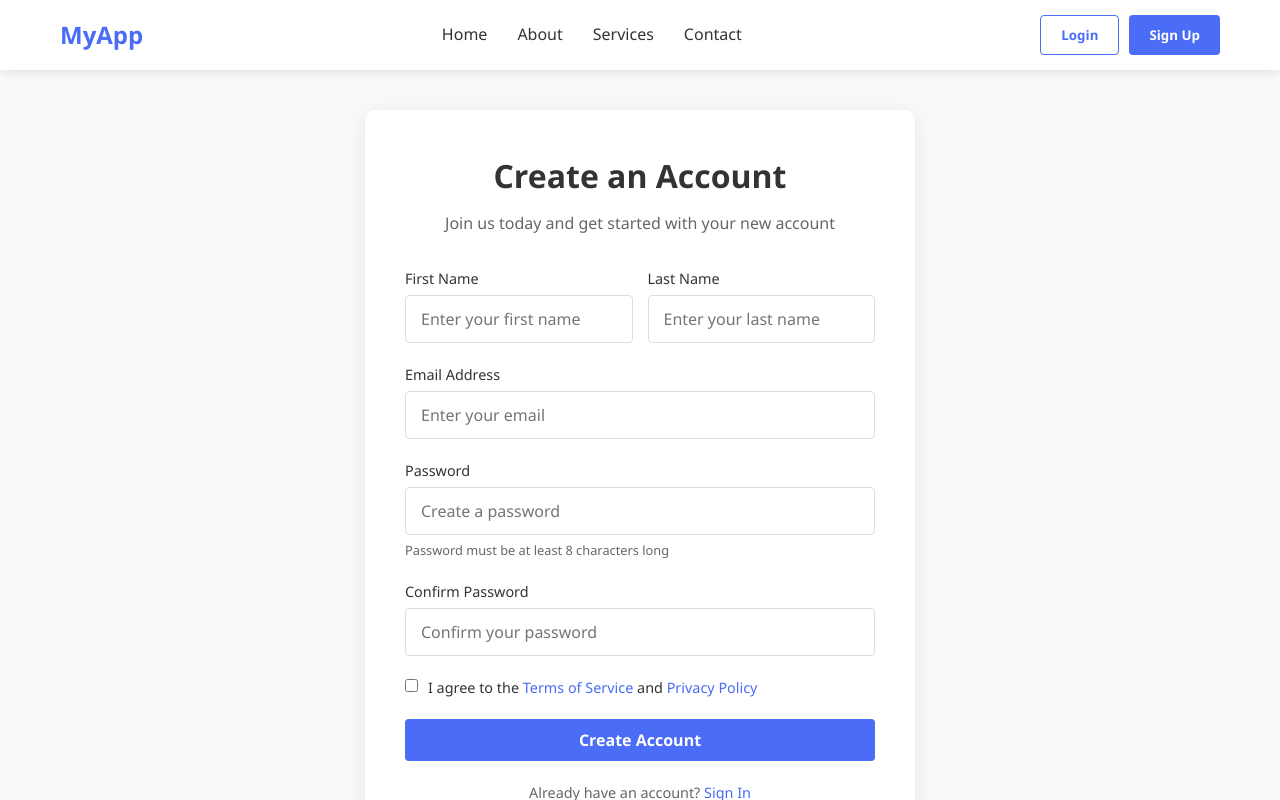
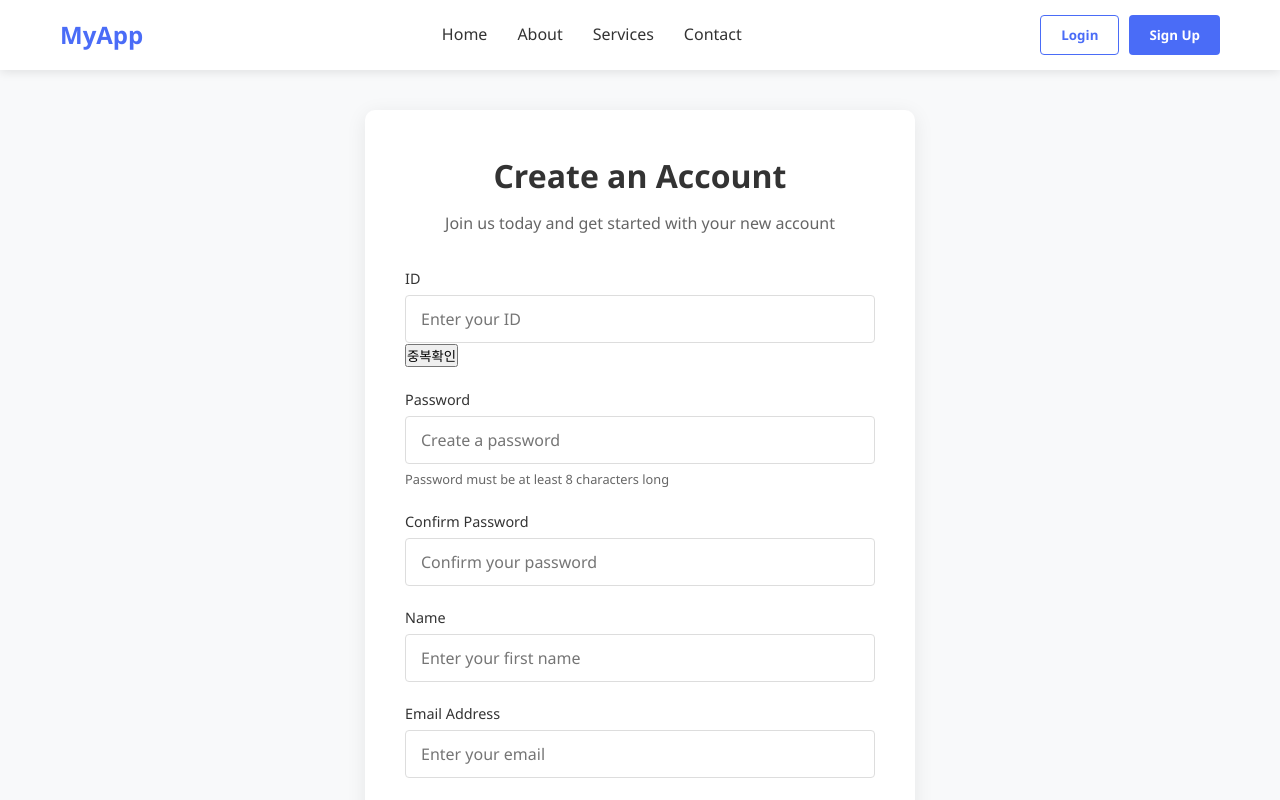
Before and after one commit to hooni-8/React-Template, a React (Create React App) app: page /register in a window 1280 px wide. Shown: the top 800 px of the page. Built offline with nearby package versions, Linux system fonts and the light colour scheme; no server answers.

Commit message:
회원가입 간단 추가

```diff
--- /dev/null
+++ b/src/components/common/GatewayInstance.jsx
@@ -0,0 +1,22 @@
+import axios from "axios";
+
+const axiosInstance = axios.create({
+    baseURL: "http://localhost:9090",
+});
+
+axiosInstance.interceptors.request.use(
+    (config) => {
+        const token = localStorage.getItem("token");
+
+        if (token) {
+            config.headers['Authorization'] = `Bearer ${token}`;
+        }
+
+        return config;
+    },
+    (error) => {
+        return Promise.reject(error);
+    }
+)
+
+export default axiosInstance;
--- a/src/pages/Home.jsx
+++ b/src/pages/Home.jsx
@@ -11,7 +11,7 @@ export default function Home() {
 
     const [temp, setTemp] = useState('');
 
-    const token = localStorage.getItem('authToken');
+    const token = localStorage.getItem('token');
 
     const test = async () => {
         try {
--- a/src/pages/auth/Login.jsx
+++ b/src/pages/auth/Login.jsx
@@ -23,7 +23,7 @@ export default function Login() {
 
             if (response.status === 200) {
                 if (response.data.data.code === '0000') {
-                    localStorage.setItem('authToken', response.data.data.token);
+                    localStorage.setItem('token', response.data.data.token);
                     window.location.href = "/";
                 } else {
                     alert("아이디와 비밀번호를 확인해주세요.");
--- a/src/pages/auth/Register.jsx
+++ b/src/pages/auth/Register.jsx
@@ -1,47 +1,88 @@
-import React, {useState} from "react";
+import React, {useEffect, useState} from "react";
 
 import "@styles/pages/auth/Register.css"
+import * as gateway from "@components/common/Gateway";
 
 export default function Register() {
-    const [formData, setFormData] = useState({
-        firstName: '',
-        lastName: '',
-        email: '',
-        password: '',
-        confirmPassword: '',
-        agreeTerms: false
-    });
+    const [userName, setUserName] = useState('');
+    const [userId, setUserId] = useState('');
+    const [userPassword, setUserPassword] = useState('');
+    const [confirmPassword, setConfirmPassword] = useState('');
+    const [userEmail, setUserEmail] = useState('');
 
+    const [userIdCheck, setUserIdCheck] = useState(false);
+    const [passwordMatch, setPasswordMatch] = useState(false);
     const [passwordError, setPasswordError] = useState('');
 
-    const handleChange = (e) => {
-        const { name, value, type, checked } = e.target;
-        setFormData({
-            ...formData,
-            [name]: type === 'checkbox' ? checked : value
-        });
-
-        // 비밀번호 확인 검증
-        if (name === 'confirmPassword' || (name === 'password' && formData.confirmPassword)) {
-            if (name === 'password' && value !== formData.confirmPassword) {
-                setPasswordError('Passwords do not match');
-            } else if (name === 'confirmPassword' && value !== formData.password) {
+    useEffect(() => {
+        if (userPassword !== '' && confirmPassword !== '') {
+            if (userPassword !== confirmPassword) {
                 setPasswordError('Passwords do not match');
             } else {
                 setPasswordError('');
+                setPasswordMatch(true);
             }
         }
-    };
+    }, [userPassword, confirmPassword]);
 
-    const handleSubmit = (e) => {
-        e.preventDefault();
-        if (formData.password !== formData.confirmPassword) {
-            setPasswordError('Passwords do not match');
+    useEffect(() => {
+        if (userIdCheck) {
+            setUserIdCheck(false);
+        }
+    },[userId]);
+
+    const duplicateCheck = async () => {
+        if (userId.trim() === '') {
+            alert("ID를 입력해주세요.");
             return;
         }
-        // 회원가입 로직 구현
-        console.log('Signup form submitted:', formData);
-    };
+
+        try {
+            const response = await gateway.post("/auth/existsUserId", {userId});
+
+            if (!response.data.data) {
+                setUserIdCheck(true);
+                alert("사용 가능한 ID 입니다.");
+            } else {
+                alert("사용중인 ID 입니다.");
+            }
+        } catch (e) {
+            console.error(e);
+        }
+    }
+
+    const register = async () => {
+        if (!userIdCheck) {
+            alert("ID 중복 체크를 해주세요");
+            return;
+        }
+
+        if (!passwordMatch) {
+            alert("비밀번호를 확인해주세요.");
+            return;
+        }
+
+        try {
+            const payload = {
+                userId
+                , userPassword
+                , userEmail
+                , userName
+            }
+
+            const response = await gateway.post("/auth/register", payload);
+
+            if (response.data.data.code === '0000') {
+                alert("회원가입에 성공하셨습니다.");
+                window.location.href = "/";
+            } else {
+                alert("회원가입에 실패하였습니다.");
+            }
+        } catch (e) {
+            console.error(e);
+            alert("회원가입 중 오류가 발생했습니다.");
+        }
+    }
 
     return (
         <div className="page-container">
@@ -52,45 +93,18 @@ export default function Register() {
                         <p>Join us today and get started with your new account</p>
                     </div>
 
-                    <div className="signup-form" onSubmit={handleSubmit}>
-                        <div className="form-row">
-                            <div className="form-group">
-                                <label htmlFor="firstName">First Name</label>
-                                <input
-                                    type="text"
-                                    id="firstName"
-                                    name="firstName"
-                                    value={formData.firstName}
-                                    onChange={handleChange}
-                                    placeholder="Enter your first name"
-                                    required
-                                />
-                            </div>
-                            <div className="form-group">
-                                <label htmlFor="lastName">Last Name</label>
-                                <input
-                                    type="text"
-                                    id="lastName"
-                                    name="lastName"
-                                    value={formData.lastName}
-                                    onChange={handleChange}
-                                    placeholder="Enter your last name"
-                                    required
-                                />
-                            </div>
-                        </div>
-
+                    <div className="signup-form">
                         <div className="form-group">
-                            <label htmlFor="email">Email Address</label>
+                            <label htmlFor="email">ID</label>
                             <input
-                                type="email"
-                                id="email"
-                                name="email"
-                                value={formData.email}
-                                onChange={handleChange}
-                                placeholder="Enter your email"
+                                type="text"
+                                id="userId"
+                                name="userId"
+                                onChange={(e) => setUserId(e.target.value)}
+                                placeholder="Enter your ID"
                                 required
                             />
+                            <button onClick={duplicateCheck} disabled={userIdCheck}>중복확인</button>
                         </div>
 
                         <div className="form-group">
@@ -99,8 +113,7 @@ export default function Register() {
                                 type="password"
                                 id="password"
                                 name="password"
-                                value={formData.password}
-                                onChange={handleChange}
+                                onChange={(e) => setUserPassword(e.target.value)}
                                 placeholder="Create a password"
                                 required
                             />
@@ -113,8 +126,7 @@ export default function Register() {
                                 type="password"
                                 id="confirmPassword"
                                 name="confirmPassword"
-                                value={formData.confirmPassword}
-                                onChange={handleChange}
+                                onChange={(e) => setConfirmPassword(e.target.value)}
                                 placeholder="Confirm your password"
                                 required
                                 className={passwordError ? 'input-error' : ''}
@@ -122,21 +134,47 @@ export default function Register() {
                             {passwordError && <small className="error-message">{passwordError}</small>}
                         </div>
 
+                        <div className="form-group">
+                            <label htmlFor="firstName">Name</label>
+                            <input
+                                type="text"
+                                id="userName"
+                                name="userName"
+                                onChange={(e) => setUserName(e.target.value)}
+                                placeholder="Enter your first name"
+                                required
+                            />
+                        </div>
+
+                        <div className="form-group">
+                            <label htmlFor="email">Email Address</label>
+                            <input
+                                type="email"
+                                id="email"
+                                name="email"
+                                onChange={(e) => setUserEmail(e.target.value)}
+                                placeholder="Enter your email"
+                                required
+                            />
+                        </div>
+
                         <div className="form-check">
                             <input
                                 type="checkbox"
                                 id="agreeTerms"
                                 name="agreeTerms"
-                                checked={formData.agreeTerms}
-                                onChange={handleChange}
+                                // checked={formData.agreeTerms}
+                                // onChange={handleChange}
                                 required
                             />
                             <label htmlFor="agreeTerms">
-                                I agree to the <a href="#" className="terms-link">Terms of Service</a> and <a href="#" className="terms-link">Privacy Policy</a>
+                                I agree to the <a href="#" className="terms-link">Terms of Service</a> and <a href="#"
+                                                                                                              className="terms-link">Privacy
+                                Policy</a>
                             </label>
                         </div>
 
-                        <button type="submit" className="btn btn-signup-submit">Create Account</button>
+                        <button className="btn btn-signup-submit" onClick={register}>Create Account</button>
                     </div>
 
                     <div className="signup-footer">
```
Also changed, not shown: src/components/common/Gateway.jsx (+23 -5 lines), src/layout/Header.jsx (+6 -4 lines).
